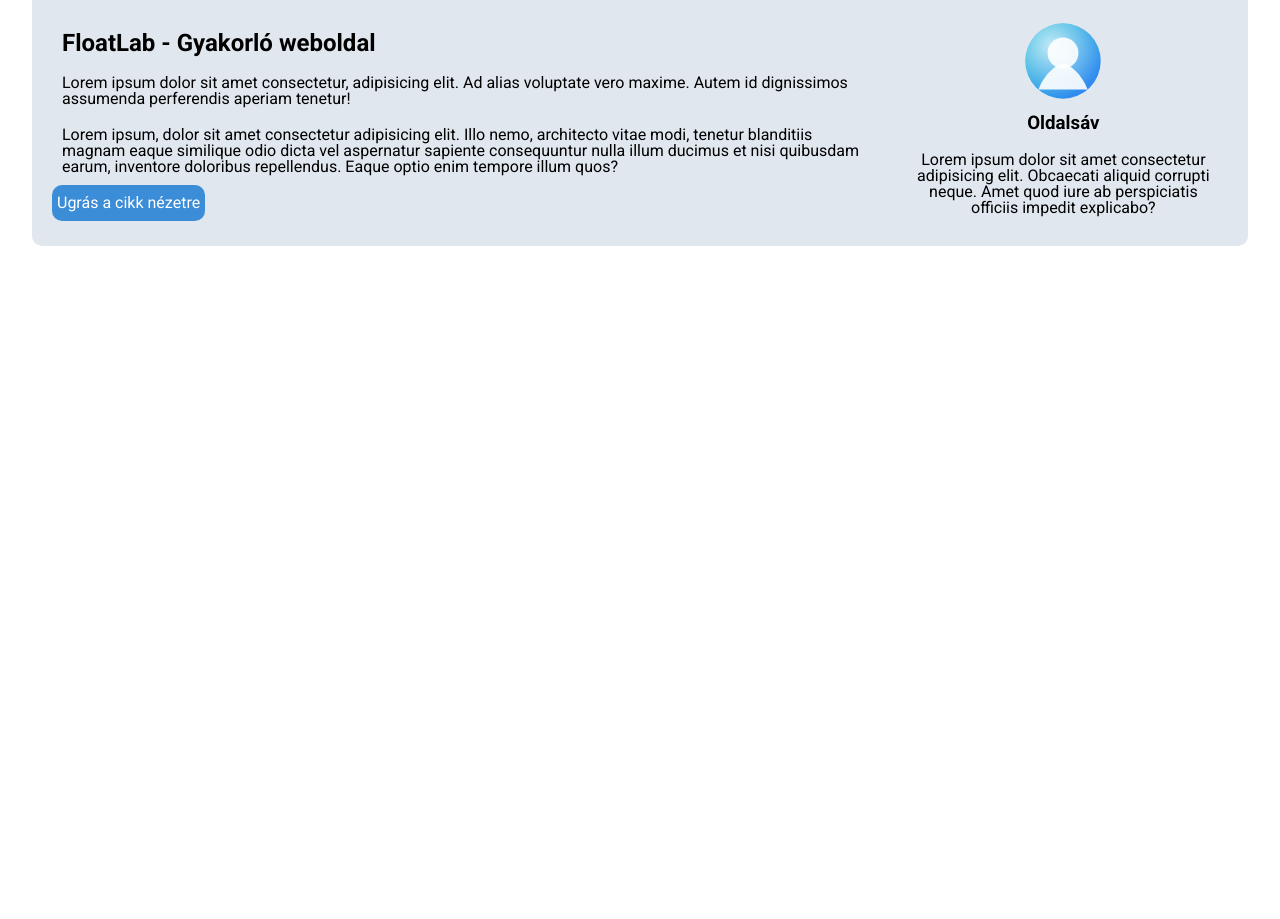
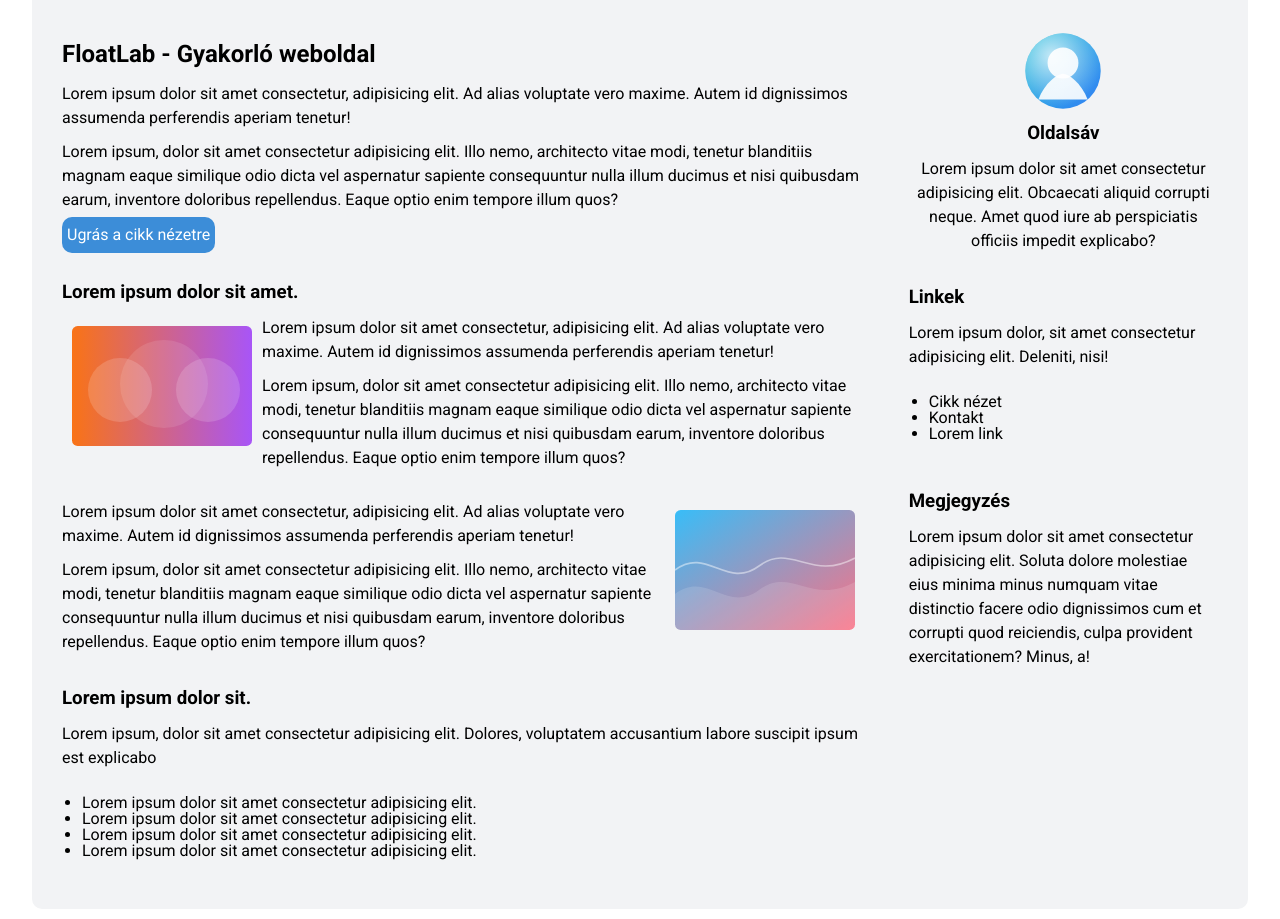
Before and after one commit to sakurabutterfly1/FloatLab, a plain HTML site: page index.html in a window 1280 px wide. Shown: the part 494-1413 px from the top of the page. Before the commit the page ends 800 px from the top, so only its background shows below. Drawn offline with Linux system fonts and the light colour scheme.

Commit message:
harmadik mentés

```diff
--- a/index.html
+++ b/index.html
@@ -29,10 +29,29 @@
                 <a href="#">Ugrás a cikk nézetre</a>
             </div>
             <div class="box">
-
+                <h3>Lorem ipsum dolor sit amet.</h3>
+                <div class="box1">
+                <img src="./card-01.svg">
+                </div>
+                <p>Lorem ipsum dolor sit amet consectetur, adipisicing elit. Ad alias voluptate vero maxime. Autem id dignissimos assumenda perferendis aperiam tenetur!</p>
+                <p>Lorem ipsum, dolor sit amet consectetur adipisicing elit. Illo nemo, architecto vitae modi, tenetur blanditiis magnam eaque similique odio dicta vel aspernatur sapiente consequuntur nulla illum ducimus et nisi quibusdam earum, inventore doloribus repellendus. Eaque optio enim tempore illum quos?</p>
             </div>
             <div class="box">
-
+                <div class="box2">
+                <img src="./card-02.svg">
+                </div>
+                <p>Lorem ipsum dolor sit amet consectetur, adipisicing elit. Ad alias voluptate vero maxime. Autem id dignissimos assumenda perferendis aperiam tenetur!</p>
+                <p>Lorem ipsum, dolor sit amet consectetur adipisicing elit. Illo nemo, architecto vitae modi, tenetur blanditiis magnam eaque similique odio dicta vel aspernatur sapiente consequuntur nulla illum ducimus et nisi quibusdam earum, inventore doloribus repellendus. Eaque optio enim tempore illum quos?</p>
+            </div>
+            <div class="box">
+                <h3>Lorem ipsum dolor sit.</h3>
+                <p>Lorem ipsum, dolor sit amet consectetur adipisicing elit. Dolores, voluptatem accusantium labore suscipit ipsum est explicabo</p>
+                <ul>
+                    <li>Lorem ipsum dolor sit amet consectetur adipisicing elit.</li>
+                    <li>Lorem ipsum dolor sit amet consectetur adipisicing elit.</li>
+                    <li>Lorem ipsum dolor sit amet consectetur adipisicing elit.</li>
+                    <li>Lorem ipsum dolor sit amet consectetur adipisicing elit.</li>
+                </ul>
             </div>
     </div>
     <div class="sidebar">
@@ -41,7 +60,19 @@
             <h3>Oldalsáv</h3>
             <p>Lorem ipsum dolor sit amet consectetur adipisicing elit. Obcaecati aliquid corrupti neque. Amet quod iure ab perspiciatis officiis impedit explicabo?</p>
         </div>
-
+        <div class="box">
+            <h3>Linkek</h3>
+            <p>Lorem ipsum dolor, sit amet consectetur adipisicing elit. Deleniti, nisi!</p>
+            <ul>
+                <li>Cikk nézet</li>
+                <li>Kontakt</li>
+                <li>Lorem link</li>
+            </ul>
+        </div>
+        <div class="box">
+            <h3>Megjegyzés</h3>
+            <p>Lorem ipsum dolor sit amet consectetur adipisicing elit. Soluta dolore molestiae eius minima minus numquam vitae distinctio facere odio dignissimos cum et corrupti quod reiciendis, culpa provident exercitationem? Minus, a!</p>
+        </div>
     </div>
     </div>
     </div>
--- a/style.css
+++ b/style.css
@@ -16,7 +16,7 @@ body{
 }
 
 .container{
-    background-color: rgb(224, 231, 238);
+    background-color: rgb(242, 243, 245);
     border-radius: 10px;
     margin:10px auto;
     max-width: 95%;
@@ -63,9 +63,14 @@ img{
 }
 
 .box p,.box h2, .box h3 {
+   line-height: 1.5;
+   padding: 5px 0;
+}
+
+.box{
     padding: 10px;
     border-radius: 18px;
-    border: 1px,#a3a2a2;
+    border: 1px #9c9a9a;
 }
 
 .content .box a{
@@ -76,14 +81,16 @@ img{
     border-radius: 10px;
     text-decoration: none;
 }
+.content ul{
+    margin: 20px
+}
+
 .box p:first-child{
     color: #bebcbc;
 }
 .sidebar .box:first-child{
     text-align: center;
 }
-
-
 
 .wrapper{
     padding:20px;
@@ -103,8 +110,14 @@ img{
 .sidebar img{
 height:80px;
 width:80px;
+}
 
+.sidebar ul{
+    margin: 20px;
 }
+
+
+
 
 @media (min-width: 600px) {
   .logo {float: left;
@@ -113,5 +126,16 @@ width:80px;
    .content{
     float:left; width:70%}
 .sidebar{float: right;width:28%; margin-left: 2%;}
+.box1 img{
+    height: 150px;
+    width: 200px;
+    float: left;
+    padding: 10px;
+}
+
+.box2 img{
+    height: 150px;
+    width: 200px;
+    float: right;
+    padding: 10px;
   }
-}
```
